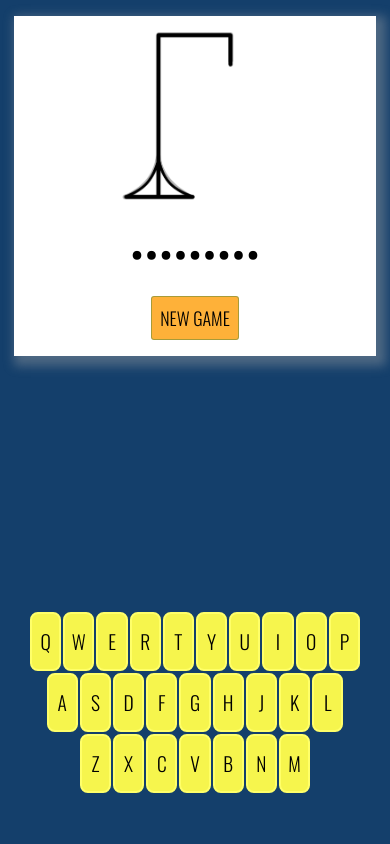
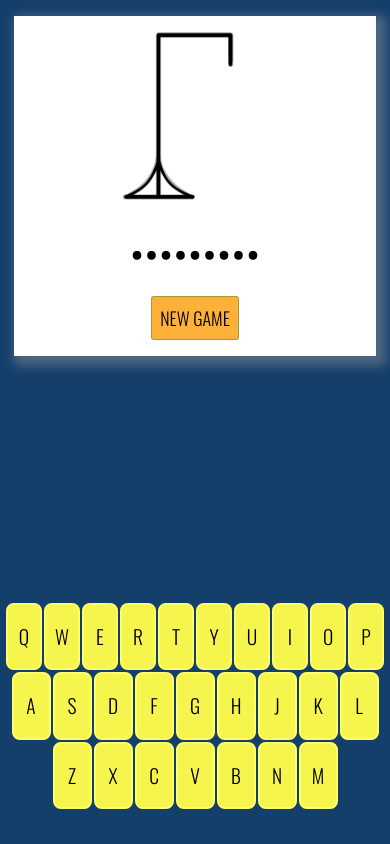
Before and after one commit to sashavirtual/hangman__game, a React (Create React App) app: page / in a window 390 px wide. Built offline with nearby package versions, Linux system fonts and the light colour scheme.

Commit message:
responsiveness fix

```diff
--- a/src/components/keyboard/keyboard.css
+++ b/src/components/keyboard/keyboard.css
@@ -16,3 +16,11 @@
 
     }
 }
+
+@media screen and (max-width: 700px) {
+    .hangman__keyboard {
+        width: 100%;
+        margin: 0;
+        padding: 0;
+    }
+}
--- a/src/components/keyboard/keyboardRow/myButton.css
+++ b/src/components/keyboard/keyboardRow/myButton.css
@@ -18,10 +18,11 @@
 
 @media screen and (max-width:1000px) {
     .myButton {
-        height: 7vh;
-        width: 8vw;
+        height: 8vh;
+        width: 10vw;
     }
 }
+
 
 .myButton:hover {
     background-color: #FEB139;
```
Also changed, not shown: src/components/keyboard/keyboardRow/keyboardRow.css (+6 -6 lines).
